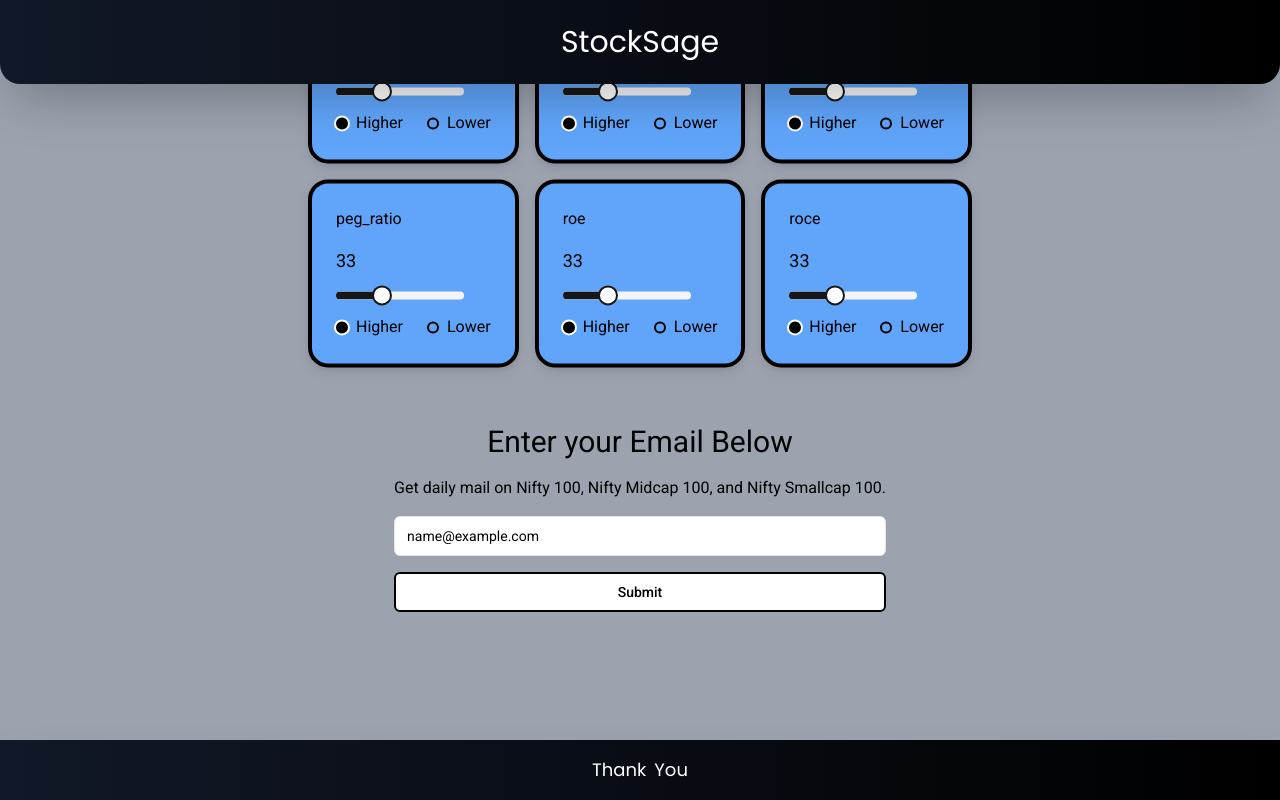
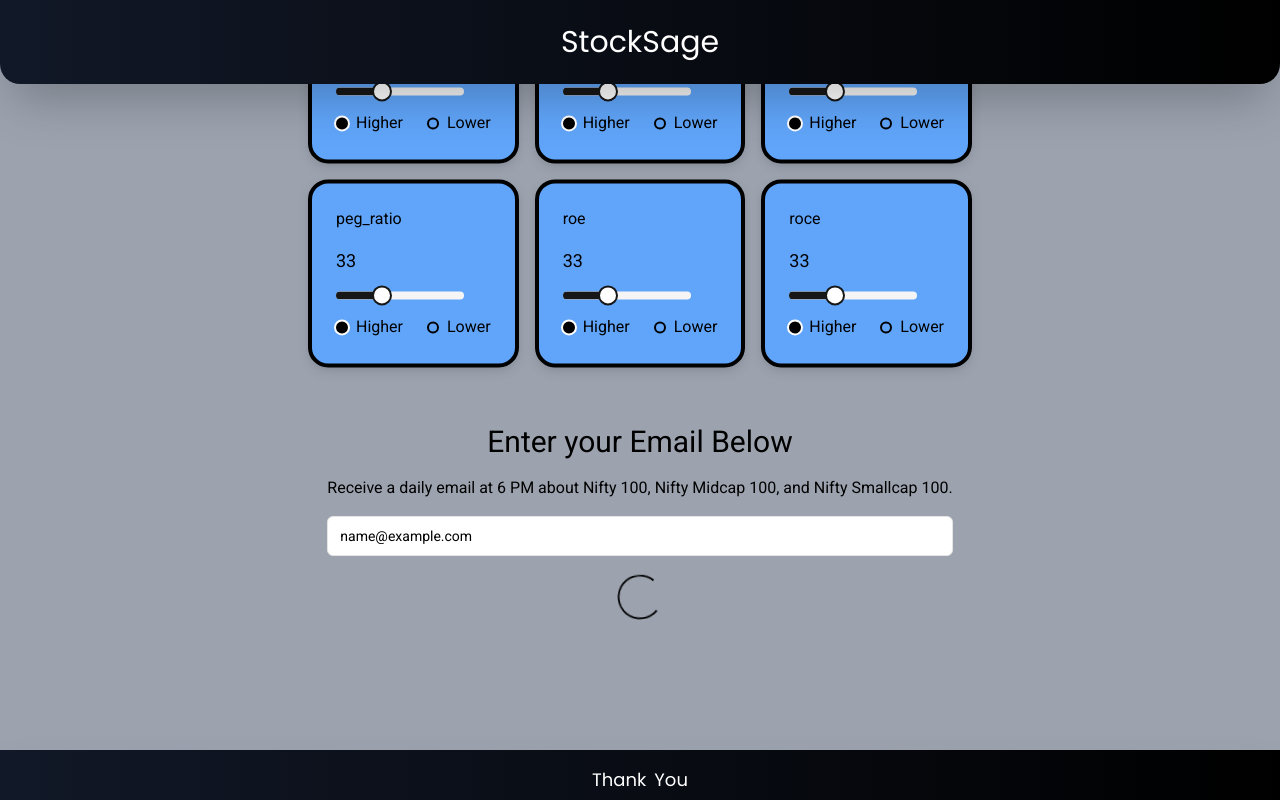
Before and after one commit to ujjwal16295/stockmailSite, a Next.js app: page / in a window 1280 px wide. Both pictures are taken after typing "name@example.com" into the empty fields and a click on the button "Submit". Shown: the part 308-1108 px from the top of the page. Built offline with nearby package versions, Linux system fonts and the light colour scheme; no server answers; the database is empty.

Commit message:
added spinner

```diff
--- a/package.json
+++ b/package.json
@@ -27,6 +27,7 @@
     "react-dnd-html5-backend": "^16.0.1",
     "react-dom": "^19.0.0",
     "react-redux": "^9.2.0",
+    "react-spinners": "^0.15.0",
     "react-toastify": "^11.0.3",
     "redux": "^5.0.1",
     "sonner": "^1.7.2",
--- a/src/components/Email.jsx
+++ b/src/components/Email.jsx
@@ -6,12 +6,14 @@ import StockService from '../services/StockService'
 import { useDispatch, useSelector } from "react-redux"
 import { submitYesOrNo } from "@/store/ButtonSlice"
 import { toast } from "sonner"
+import Loading from "./Spinner"
 
 
 
 const Email = (props) => {
   // const dispatch = useDispatch()
   const userStockData=useSelector(state=>state.stocks)["stock"]
+  const [loading,setLoading]=useState(false)
   const [email,setEmail] = useState("")
   const validateEmail = (email) => {
     const emailRegex = /^[^\s@]+@[^\s@]+\.[^\s@]+$/; // Simple email regex
@@ -19,7 +21,9 @@ const Email = (props) => {
   };
 
   const addEmailToDatabase = async () => {
+    setLoading(true)
     if (!validateEmail(email)) {
+      setLoading(false)
       // Show error toast for invalid email
       toast.error("❌ Please enter a valid email address!", {
         style: {
@@ -38,6 +42,7 @@ const Email = (props) => {
 
     const errorMessage = await StockService.addStockToDatabase(email, { userStockData });
     console.log(errorMessage);
+    setLoading(false)
 
     if (errorMessage["error"] === true) {
       // Show error toast
@@ -80,15 +85,15 @@ const Email = (props) => {
     Enter your Email Below
   </div>
   <div className="text-center">
-  Get daily mail on Nifty 100, Nifty Midcap 100, and Nifty Smallcap 100.  </div>
+  Receive a daily email at 6 PM about Nifty 100, Nifty Midcap 100, and Nifty Smallcap 100.   </div>
     <Input type="email" placeholder="Email" onChangeCapture={e => setEmail(e.currentTarget.value)}/>
-    <Button
+   {loading==true?<div className="flex flex-col justify-center items-center"><Loading className="" loading={loading}/></div>: <Button
   onClick={addEmailToDatabase}
   variant="outline"
   className="border-2 border-black text-black rounded-md hover:bg-black hover:text-white hover:border-white hover:scale-105 transition-all duration-300"
 >
   Submit
-</Button>
+</Button>}
   </div>
 
     )
--- /dev/null
+++ b/src/components/Spinner.jsx
@@ -0,0 +1,8 @@
+import { ClipLoader } from "react-spinners";
+
+const Loading = (props) => {
+  return <ClipLoader className="text-center" color={"#000000"} loading={props.loading} size={50} />;
+};
+
+
+export default Loading
```
Also changed, not shown: 1 other file (tests, documents, lock files or other folders).
